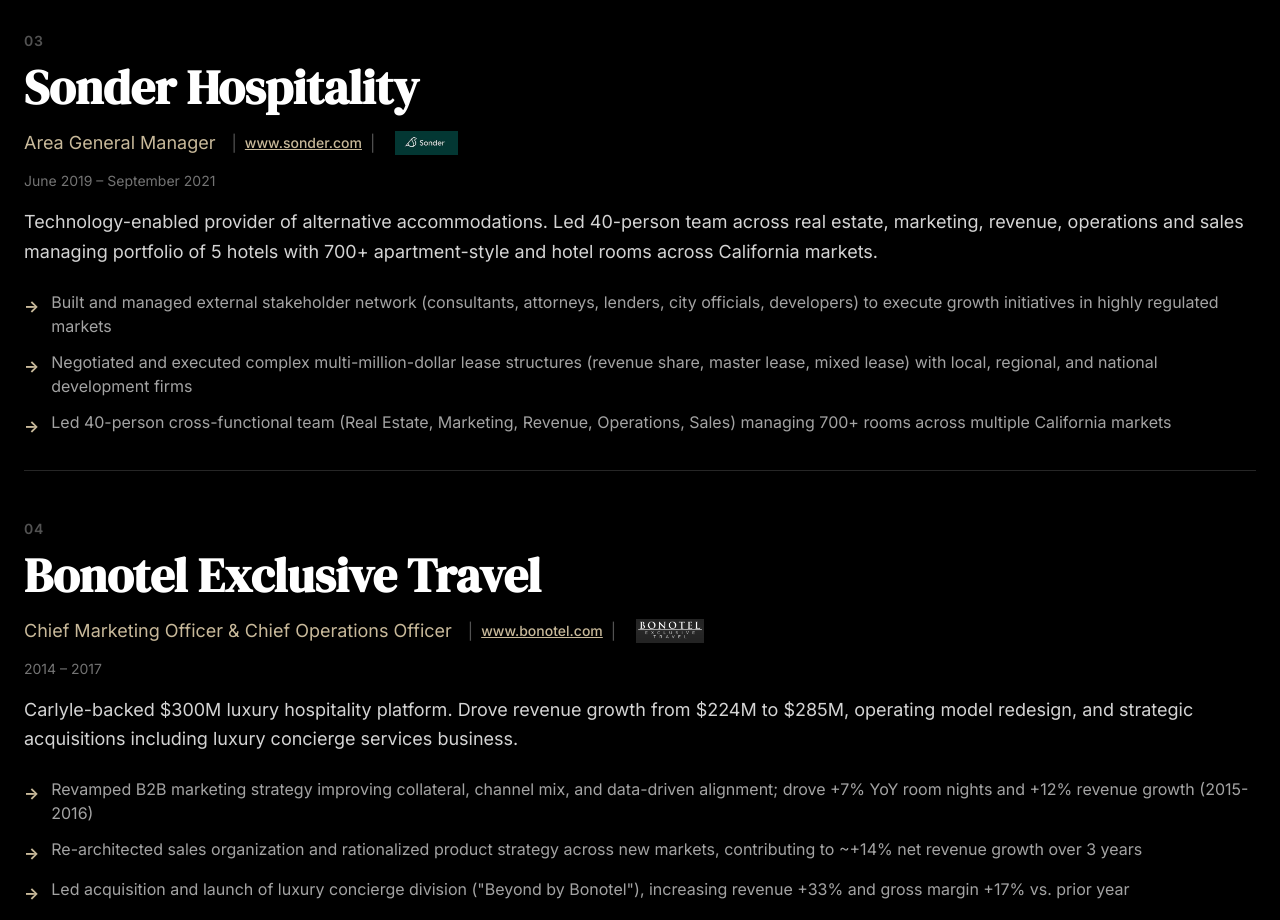
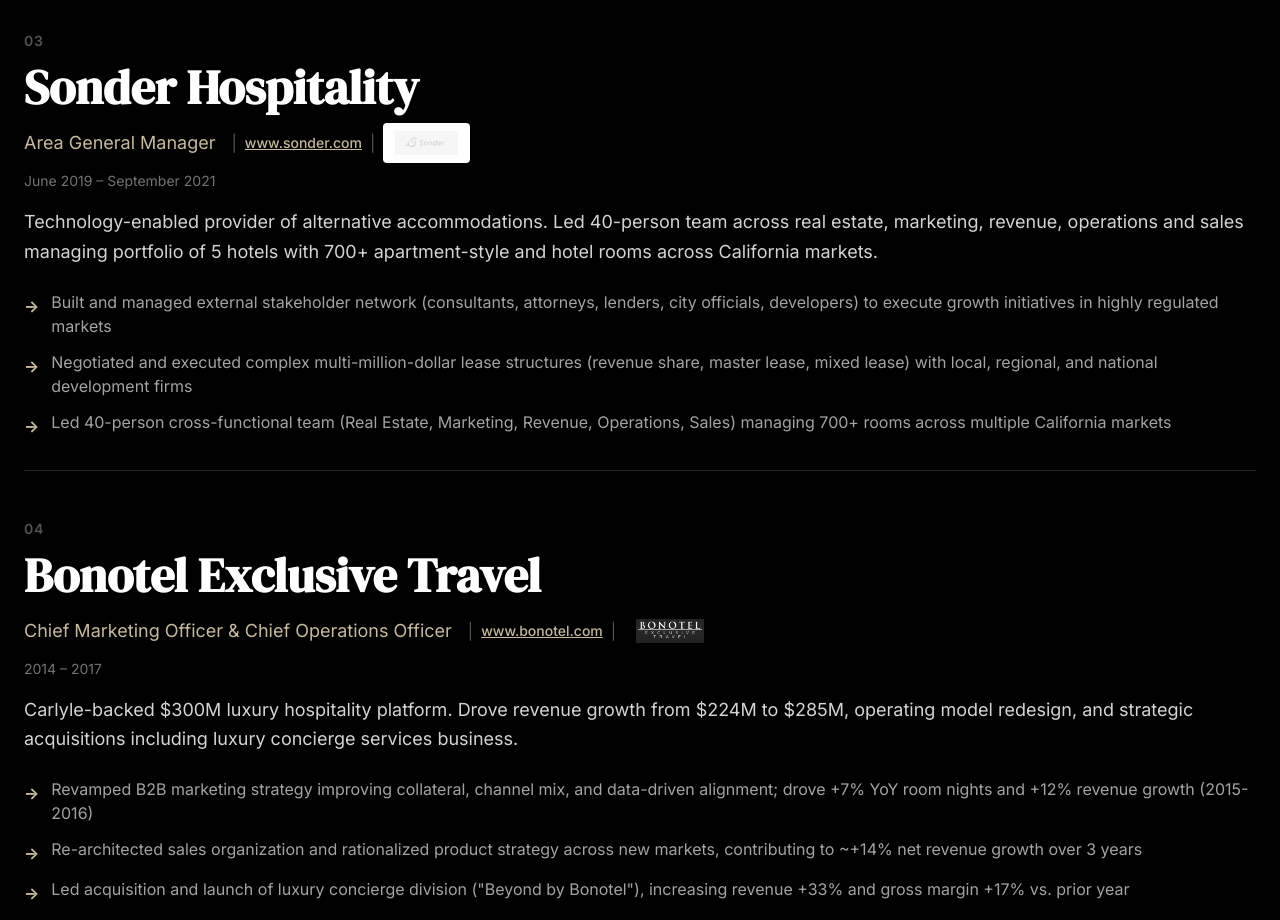
Before and after one commit to letsnavigatebmw/brandonmweaver, a React (Vite) app: page / in a window 1280 px wide. Shown: the part 5400-6320 px from the top of the page. Built offline with nearby package versions, Linux system fonts and the light colour scheme.

Commit message:
Apply CSS filter to Sonder logo to convert green to black

```diff
--- a/src/components/Projects.jsx
+++ b/src/components/Projects.jsx
@@ -142,7 +142,8 @@ Prior roles include Chief Commercial Officer at Lacure, executive leadership at
                             <img
                               src={experiences[0].logo}
                               alt={experiences[0].name}
-                              className="h-8 md:h-10 w-auto bg-black px-3 py-2 rounded"
+                              className="h-8 md:h-10 w-auto px-3 py-2 rounded bg-black"
+                              style={experiences[0].name === 'Sonder Hospitality' ? { filter: 'brightness(0.2) saturate(0) invert(1)' } : {}}
                             />
                           </>
                         )}
@@ -280,7 +281,8 @@ Prior roles include Chief Commercial Officer at Lacure, executive leadership at
                           <img
                             src={exp.logo}
                             alt={exp.name}
-                            className="h-8 md:h-10 w-auto bg-black px-3 py-2 rounded"
+                            className="h-8 md:h-10 w-auto px-3 py-2 rounded bg-black"
+                            style={exp.name === 'Sonder Hospitality' ? { filter: 'brightness(0.2) saturate(0) invert(1)' } : {}}
                           />
                         </>
                       )}
```
